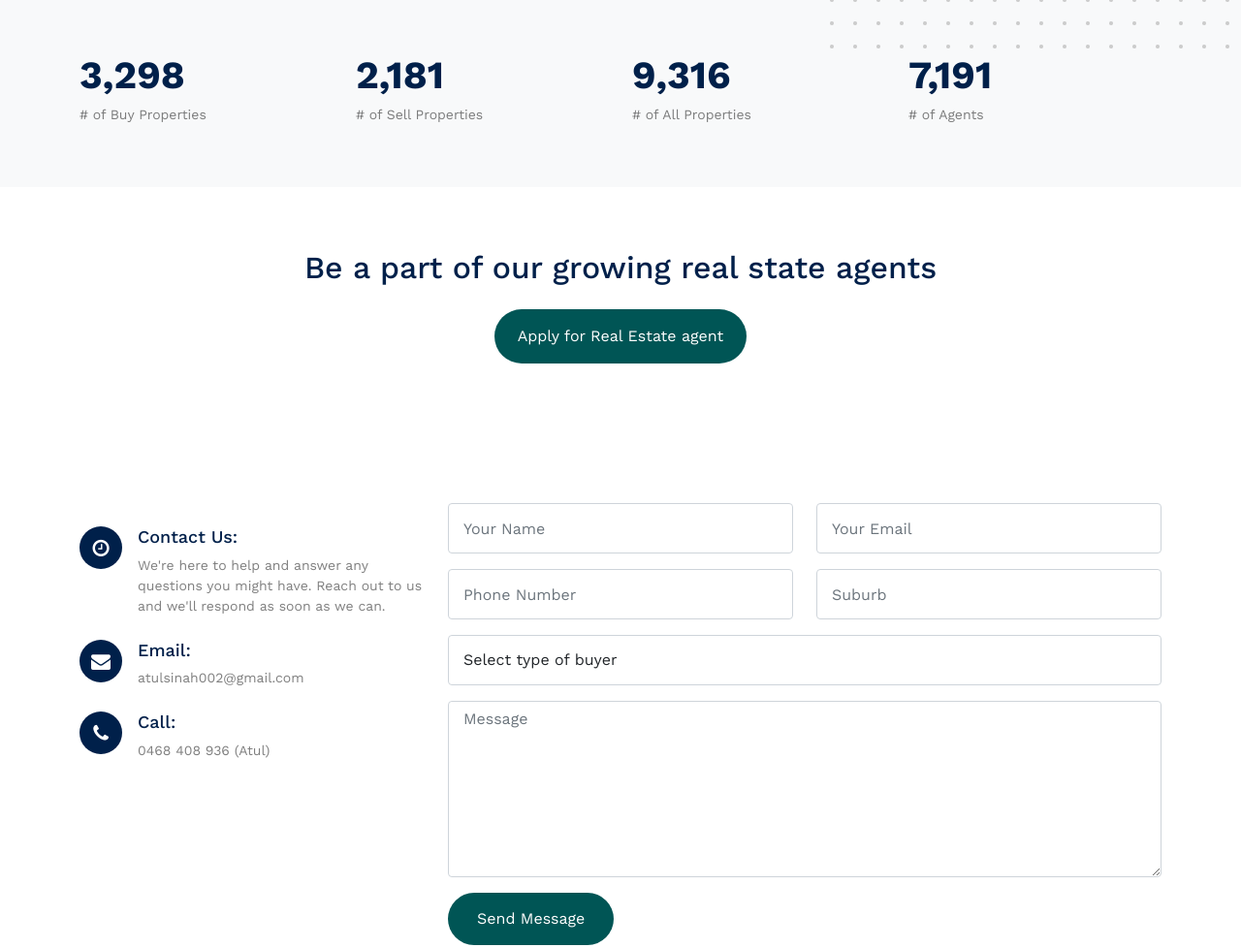
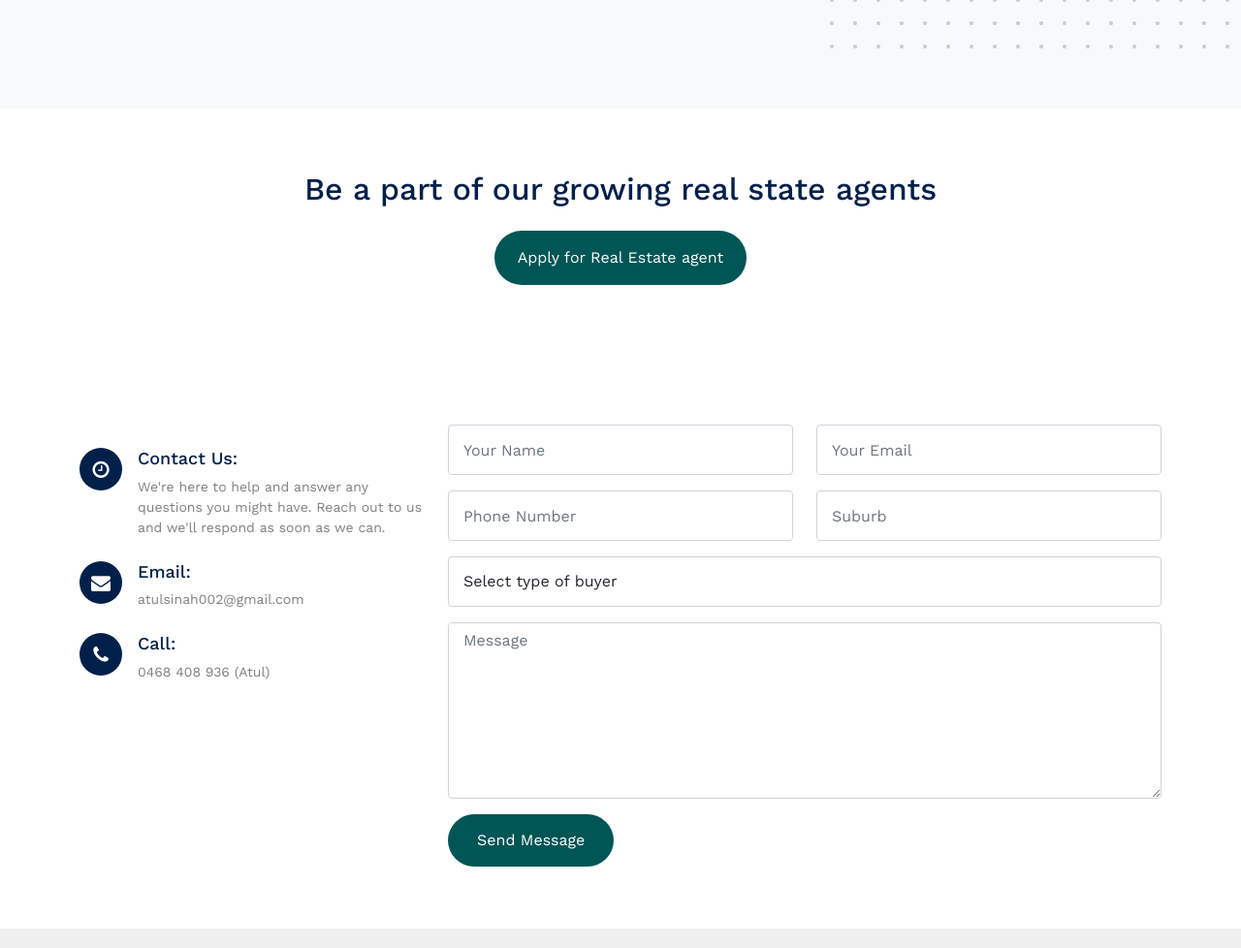
Before and after one commit to atulsinha02/Buyerhub, a plain HTML site: page index.html in a window 1280 px wide. Shown: the part 1956-2934 px from the top of the page at 97% size. Drawn offline with nearby package versions, Linux system fonts and the light colour scheme; files whose address does not match are found by name.

Commit message:
Removed few section with counts

```diff
--- a/index.html
+++ b/index.html
@@ -211,56 +211,7 @@
             </div>
           </div>
         </div>
-        <div class="row section-counter mt-5">
-          <div
-            class="col-6 col-sm-6 col-md-6 col-lg-3"
-            data-aos="fade-up"
-            data-aos-delay="300"
-          >
-            <div class="counter-wrap mb-5 mb-lg-0">
-              <span class="number"
-                ><span class="countup text-primary">3298</span></span
-              >
-              <span class="caption text-black-50"># of Buy Properties</span>
-            </div>
-          </div>
-          <div
-            class="col-6 col-sm-6 col-md-6 col-lg-3"
-            data-aos="fade-up"
-            data-aos-delay="400"
-          >
-            <div class="counter-wrap mb-5 mb-lg-0">
-              <span class="number"
-                ><span class="countup text-primary">2181</span></span
-              >
-              <span class="caption text-black-50"># of Sell Properties</span>
-            </div>
-          </div>
-          <div
-            class="col-6 col-sm-6 col-md-6 col-lg-3"
-            data-aos="fade-up"
-            data-aos-delay="500"
-          >
-            <div class="counter-wrap mb-5 mb-lg-0">
-              <span class="number"
-                ><span class="countup text-primary">9316</span></span
-              >
-              <span class="caption text-black-50"># of All Properties</span>
-            </div>
-          </div>
-          <div
-            class="col-6 col-sm-6 col-md-6 col-lg-3"
-            data-aos="fade-up"
-            data-aos-delay="600"
-          >
-            <div class="counter-wrap mb-5 mb-lg-0">
-              <span class="number"
-                ><span class="countup text-primary">7191</span></span
-              >
-              <span class="caption text-black-50"># of Agents</span>
-            </div>
-          </div>
-        </div>
+        <!-- Removed the section containing the counters -->
       </div>
     </div>
 
```
